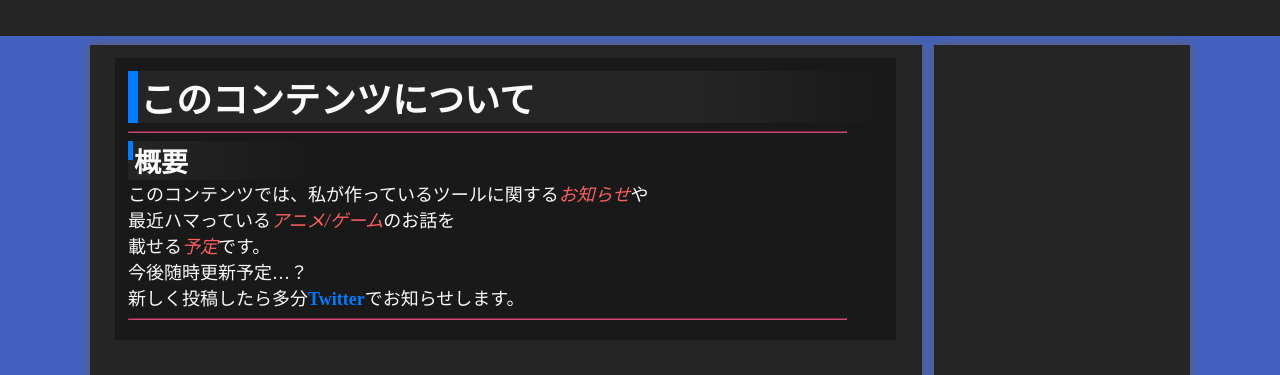
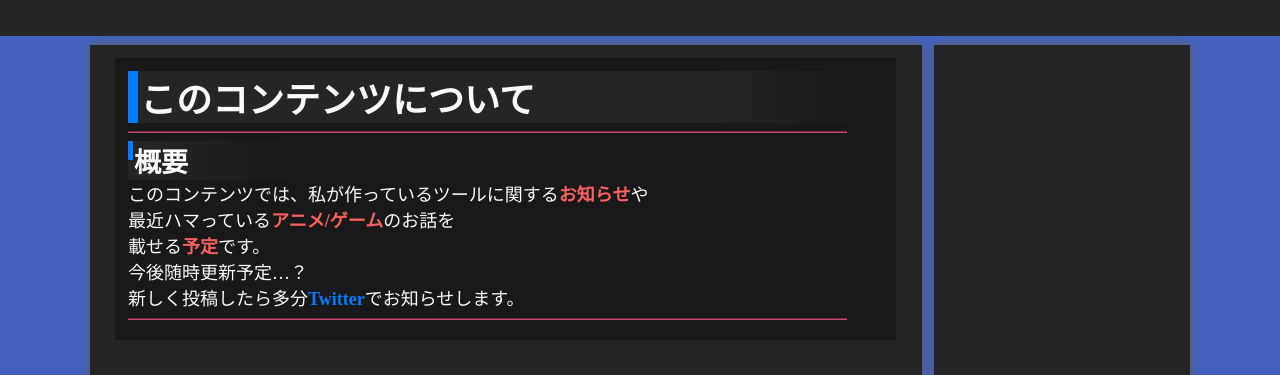
Before and after one commit to njmono3/njmono3.github.io, a Jekyll site: the page built from note/nt1.md, in a window 1280 px wide. Shown: the top 375 px of the page. Built offline with Jekyll 4.4.1, drawn with Linux system fonts in a browser that asks for light colours; Markdown is read by kramdown in place of the engine named in the settings.

Commit message:
Update common.css

```diff
--- a/assets/styles/common.css
+++ b/assets/styles/common.css
@@ -51,6 +51,8 @@ a {
 
 em, b {
     color: var(--strong-text);
+    font-style: normal;
+    font-weight: bold;
 }
 /**/
 .main-body {
```
